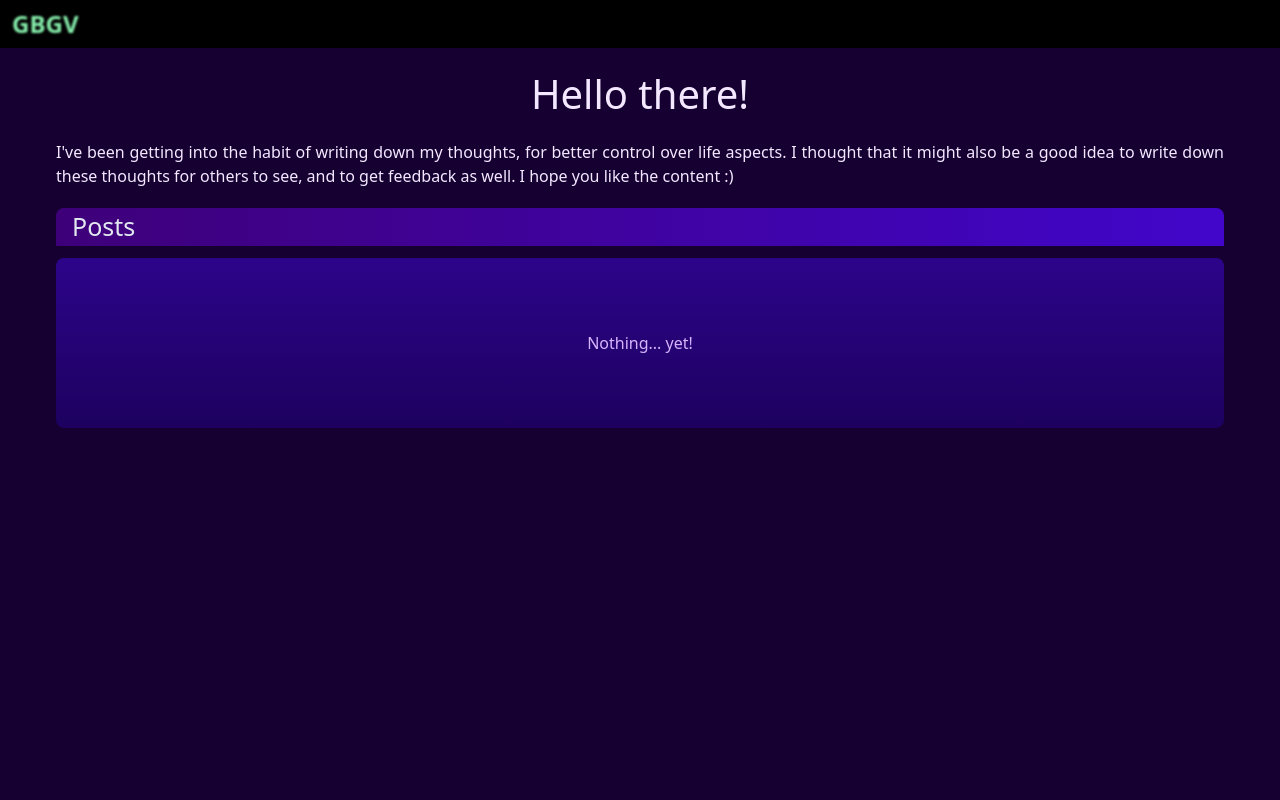
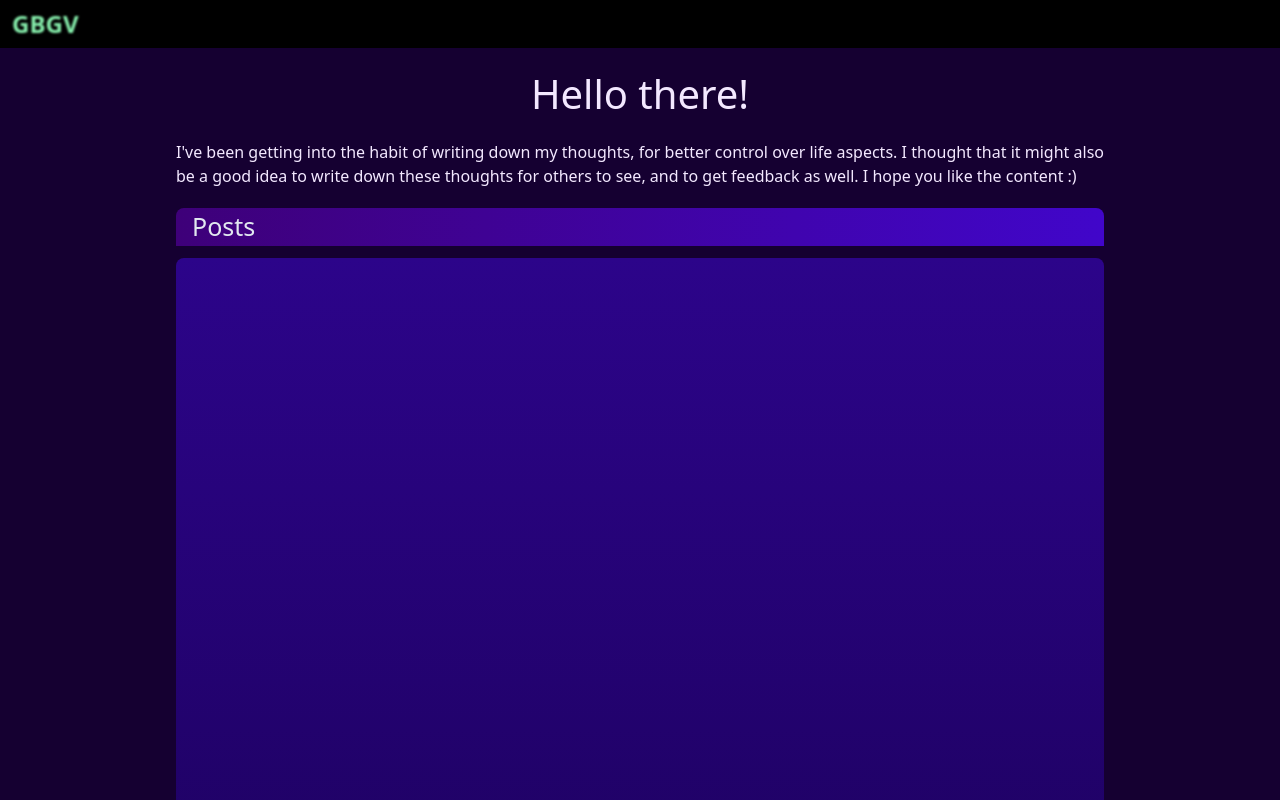
Before and after one commit to GabrielBarbosaGV/GabrielBarbosaGV.github.io, a SvelteKit app: page / in a window 1280 px wide. Shown: the top 800 px of the page. Built offline with nearby package versions, Linux system fonts and the light colour scheme.

Commit message:
Fixing breakpoints
Now listing the desired new fold breakpoint with the default breakpoints
explicitly mentioned, so that the correct ordering is had.

```diff
--- a/src/PageHeader/index.ts
+++ /dev/null
@@ -1,5 +0,0 @@
-export default interface PageHeader {
-    title: string,
-    url: string,
-    dateString?: string
-}
--- a/src/routes/+page.svelte
+++ b/src/routes/+page.svelte
@@ -1,23 +1,3 @@
-<script lang="ts">
-
-    import type PageHeader from '../PageHeader';
-
-    function pageInfoToPageHeader([title, url, dateString]: [string, string, string?]): PageHeader {
-        return {
-            title,
-            url,
-            dateString
-        };
-    }
-
-    const titleAndUrlList: [string, string, string?][] = [
-
-    ];
-
-    const pageHeaders = titleAndUrlList.map(pageInfoToPageHeader);
-
-</script>
-
 <div
     class="
         flex
@@ -25,9 +5,9 @@
         justify-center
         align-middle
         text-center
-        xl:mx-40
+        mx-2
         fold:mx-10
-        mx-2
+        lg:mx-40
     "
     >
 
@@ -62,34 +42,21 @@
         <div
             class="
                 rounded-lg
-                xl:h-[700px]
+                h-[300px]
                 fold:h-[170px]
-                h-[300px]
+                lg:h-[700px]
                 bg-gradient-to-b
                 from-[#2c048a]
                 to-[#1d015f]
                 mt-3
-                flex
                 justify-center
                 align-middle
+                grid
+                grid-cols-3
             "
             >
 
-            {#if titleAndUrlList.length === 0}
-                <div
-                    class="
-                        text-purple-300
-                        h-[100%]
-                        flex
-                        flex-col
-                        justify-center
-                    "
-                    >
-
-                    Nothing... yet!
-
-                </div>
-            {/if}
+            <!-- TODO add first post -->
 
         </div>
 
--- /dev/null
+++ b/src/routes/Post.svelte
@@ -0,0 +1,12 @@
+<div
+    class="
+        flex
+        flex-col
+        justify-center
+        align-middle
+        rounded-lg
+        bg-white
+    "
+    >
+
+</div>
--- a/tailwind.config.cjs
+++ b/tailwind.config.cjs
@@ -1,10 +1,16 @@
+const { sm, md, lg, xl } = require('tailwindcss/defaultTheme').screens;
+
 /** @type {import('tailwindcss').Config} */
 module.exports = {
   content: ['./src/**/*.{html,svelte,js,ts}'],
   theme: {
     extend: {},
     screens: {
-      fold: '700px'
+      sm,
+      fold: '700px',
+      md,
+      lg,
+      xl
     }
   },
   plugins: [],
```
Also changed, not shown: src/routes/Posts.svelte (added).
